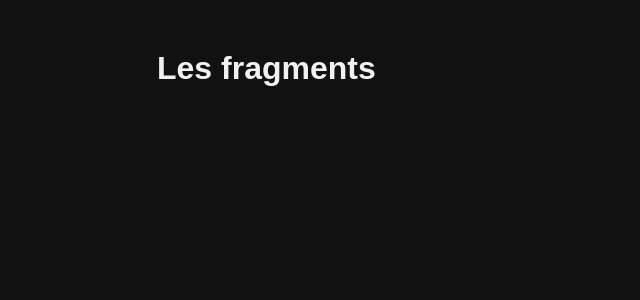
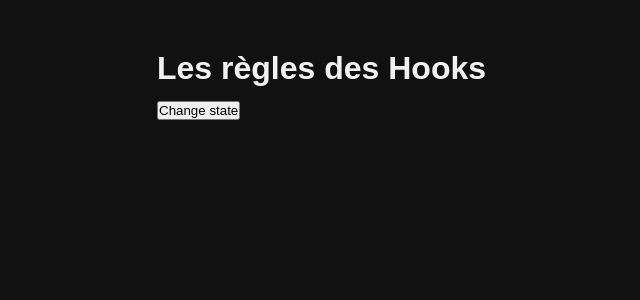
Before and after one commit to musellix/formation-react, a React (Vite) app in the folder 5.React-dans-le-détail/: page / in a window 1280 px wide. Shown: the top 300 px of the page, without its empty margins (83-723 px from the left). Built offline with nearby package versions, Linux system fonts and the light colour scheme.

Commit message:
5.2 - React dans le detail - La regle des hooks

```diff
--- a/5.React-dans-le-détail/src/App.jsx
+++ b/5.React-dans-le-détail/src/App.jsx
@@ -1,4 +1,4 @@
-import Container from "./lessons/1.Les-fragments/Container"
+import Container from "./lessons/2.La-règle-des-hooks/Container"
 
 function App() {
 
--- a/5.React-dans-le-détail/src/lessons/2.La-règle-des-hooks/Container.jsx
+++ b/5.React-dans-le-détail/src/lessons/2.La-règle-des-hooks/Container.jsx
@@ -4,12 +4,26 @@ Ne pas coder d'appels de Hooks dans des conditions, des boucles, etc...
 2. Toujours exécuter les Hooks dans un composant ou un hook personnalisé, afin de garder la logique dans un environnement React.
 */
 
+import { useState } from "react"
+
 export default function Container() {
+
+  const [s1, setS1] = useState(0)
+  console.log( `s1 = ${s1}`)
+
+  if( s1 < 1) {
+    const [s2, setS2] = useState(1);
+    console.log(`s2 = ${s2}`)
+  }
+
+  const [s3, setS3] = useState(2);
+  console.log(`s3 = ${s3}`)
+
 
   return (
     <div>
       <h1>Les règles des Hooks</h1>
-
+      <button onClick={() => setS1(1)}>Change state</button>
     </div>
   )
 }
```
